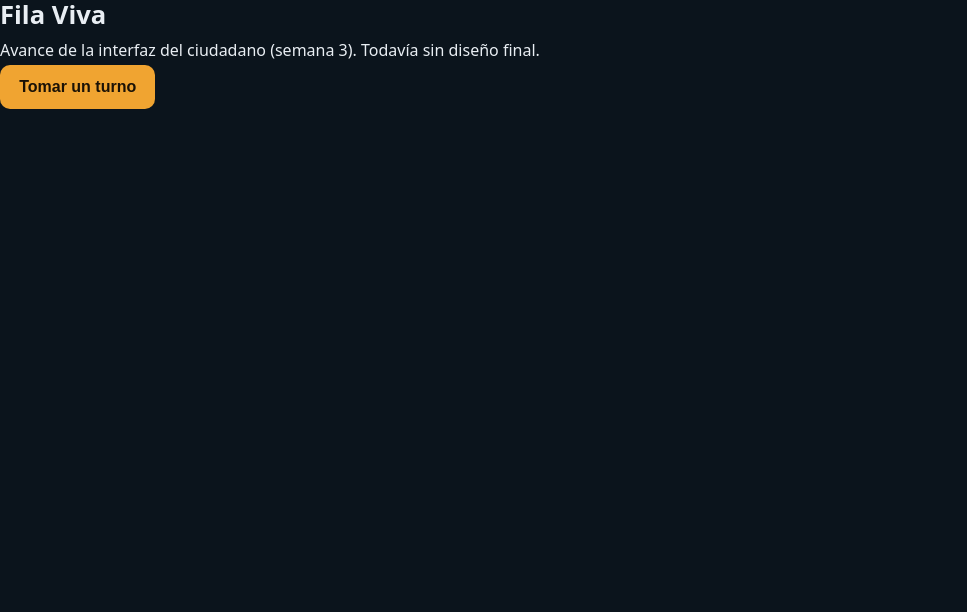
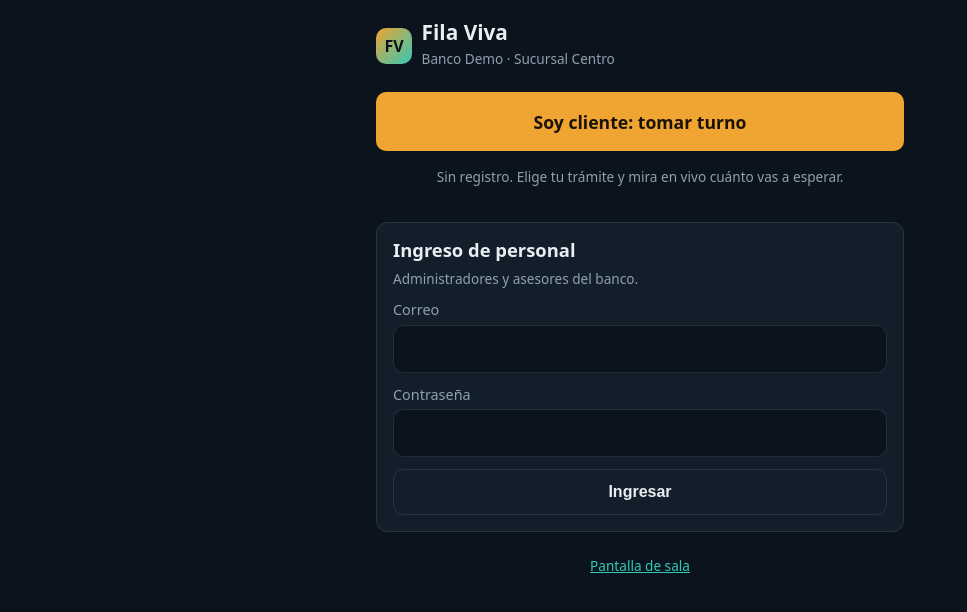
Before and after one commit to JuanMaya8/fila-viva-frontend, a Next.js app: page / in a window 1280 px wide. Shown: the top 612 px of the page, without its empty margins (0-967 px from the left). Built offline with nearby package versions, Linux system fonts and the light colour scheme; no server answers.

Commit message:
feat: add login screen with client shortcut

```diff
--- a/app/page.tsx
+++ b/app/page.tsx
@@ -1,53 +1,33 @@
-'use client';
+import Link from 'next/link';
+import { Suspense } from 'react';
+import { Brand } from '@/src/components/Brand';
+import { LoginForm } from '@/src/components/LoginForm';
 
-import { useState } from 'react';
-import { createTurn, TurnResponse } from '@/src/lib/api';
+/** Rendering: static (SSG). Only the login form hydrates on the client. */
+export default function HomePage() {
+  return (
+    <main className="page">
+      <Brand />
+      <div className="stack">
+        <Link href="/turno" className="button big block">
+          Soy cliente: tomar turno
+        </Link>
+        <p className="muted small" style={{ textAlign: 'center' }}>
+          Sin registro. Elige tu trámite y mira en vivo cuánto vas a esperar.
+        </p>
+      </div>
 
-// TODO: replace with real ids once the institution / service-type
-// selection screen exists. For now these must match records already
-// created through fila-viva-backend's Swagger UI (POST /service-types).
-const DEMO_INSTITUTION_ID = '11111111-1111-4111-8111-111111111111';
-const DEMO_SERVICE_TYPE_ID = '887ad3bc-664d-4747-ae00-61d2188ca0d2';
+      <section className="card" style={{ marginTop: '2rem' }}>
+        <h2>Ingreso de personal</h2>
+        <p className="muted small">Administradores y asesores del banco.</p>
+        <Suspense fallback={<div className="skeleton" />}>
+          <LoginForm />
+        </Suspense>
+      </section>
 
-export default function HomePage() {
-  const [turn, setTurn] = useState<TurnResponse | null>(null);
-  const [loading, setLoading] = useState(false);
-  const [error, setError] = useState<string | null>(null);
-
-  async function handleTakeTurn() {
-    setLoading(true);
-    setError(null);
-    try {
-      const result = await createTurn(DEMO_INSTITUTION_ID, DEMO_SERVICE_TYPE_ID);
-      setTurn(result);
-    } catch (err) {
-      setError(
-        'No se pudo conectar con el backend. Revisa que fila-viva-backend esté corriendo en NEXT_PUBLIC_API_URL.',
-      );
-    } finally {
-      setLoading(false);
-    }
-  }
-
-  return (
-    <main className="ticket-screen">
-      <h1>Fila Viva</h1>
-      <p>Avance de la interfaz del ciudadano (semana 3). Todavía sin diseño final.</p>
-
-      <button onClick={handleTakeTurn} disabled={loading}>
-        {loading ? 'Calculando...' : 'Tomar un turno'}
-      </button>
-
-      {error && <p className="error">{error}</p>}
-
-      {turn && (
-        <div className="ticket">
-          <p>Turno: {turn.ticketNumber}</p>
-          <p>Personas delante: {turn.peopleAhead}</p>
-          <p>Tiempo estimado: {turn.estimatedWaitMinutes} min</p>
-          <p>Confianza: {turn.confidence}%</p>
-        </div>
-      )}
+      <p className="muted small" style={{ marginTop: '1.5rem', textAlign: 'center' }}>
+        <Link href="/display">Pantalla de sala</Link>
+      </p>
     </main>
   );
 }
--- /dev/null
+++ b/src/components/Brand.tsx
@@ -0,0 +1,13 @@
+export function Brand({ subtitle = 'Banco Demo · Sucursal Centro' }: { subtitle?: string }) {
+  return (
+    <header className="brand">
+      <div className="brand-mark" aria-hidden>
+        FV
+      </div>
+      <div>
+        <h1 style={{ margin: 0, fontSize: '1.3rem' }}>Fila Viva</h1>
+        <p className="muted small">{subtitle}</p>
+      </div>
+    </header>
+  );
+}
--- /dev/null
+++ b/src/components/LoginForm.tsx
@@ -0,0 +1,72 @@
+'use client';
+
+import { useRouter, useSearchParams } from 'next/navigation';
+import { useState, type FormEvent } from 'react';
+import { api, ApiError } from '../lib/api';
+
+const HOME_BY_ROLE = { admin: '/admin', advisor: '/advisor' } as const;
+
+export function LoginForm() {
+  const router = useRouter();
+  const params = useSearchParams();
+  const [email, setEmail] = useState('');
+  const [password, setPassword] = useState('');
+  const [loading, setLoading] = useState(false);
+  const [error, setError] = useState<string | null>(
+    params.get('error') === 'forbidden' ? 'Tu usuario no tiene acceso a esa sección.' : null,
+  );
+
+  async function handleSubmit(event: FormEvent) {
+    event.preventDefault();
+    setLoading(true);
+    setError(null);
+    try {
+      const { user } = await api.login(email, password);
+      const home = HOME_BY_ROLE[user.role];
+      const next = params.get('next');
+      router.replace(next && next.startsWith(home) ? next : home);
+    } catch (err) {
+      setError(
+        err instanceof ApiError && err.status === 401
+          ? 'Correo o contraseña incorrectos.'
+          : err instanceof ApiError
+            ? err.message
+            : 'No se pudo iniciar sesión.',
+      );
+      setLoading(false);
+    }
+  }
+
+  return (
+    <form className="stack" onSubmit={handleSubmit} style={{ marginTop: '0.75rem' }}>
+      <label>
+        Correo
+        <input
+          type="email"
+          autoComplete="username"
+          required
+          value={email}
+          onChange={(e) => setEmail(e.target.value)}
+        />
+      </label>
+      <label>
+        Contraseña
+        <input
+          type="password"
+          autoComplete="current-password"
+          required
+          value={password}
+          onChange={(e) => setPassword(e.target.value)}
+        />
+      </label>
+      {error && (
+        <p className="callout error" role="alert">
+          {error}
+        </p>
+      )}
+      <button type="submit" className="secondary block" disabled={loading}>
+        {loading ? 'Ingresando…' : 'Ingresar'}
+      </button>
+    </form>
+  );
+}
```
Also changed, not shown: src/components/LogoutButton.tsx (added, +23 -0 lines).
